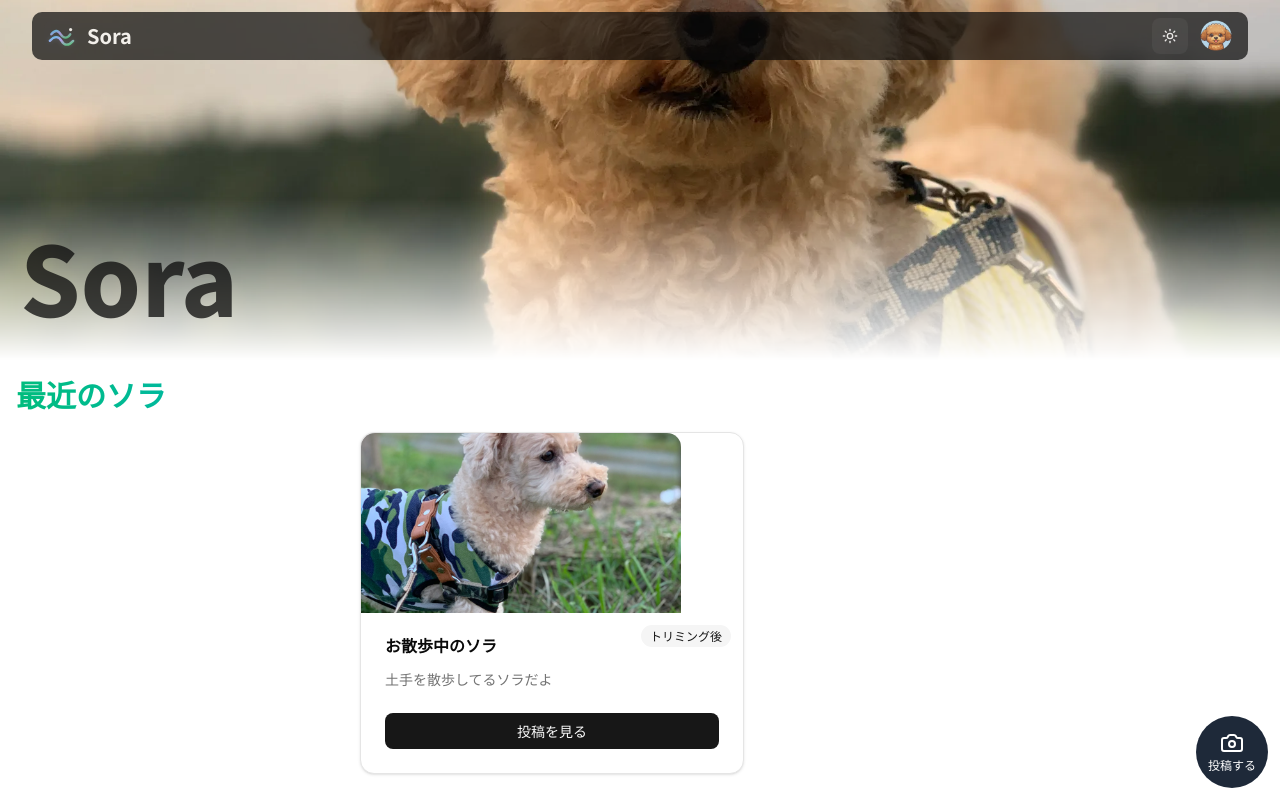
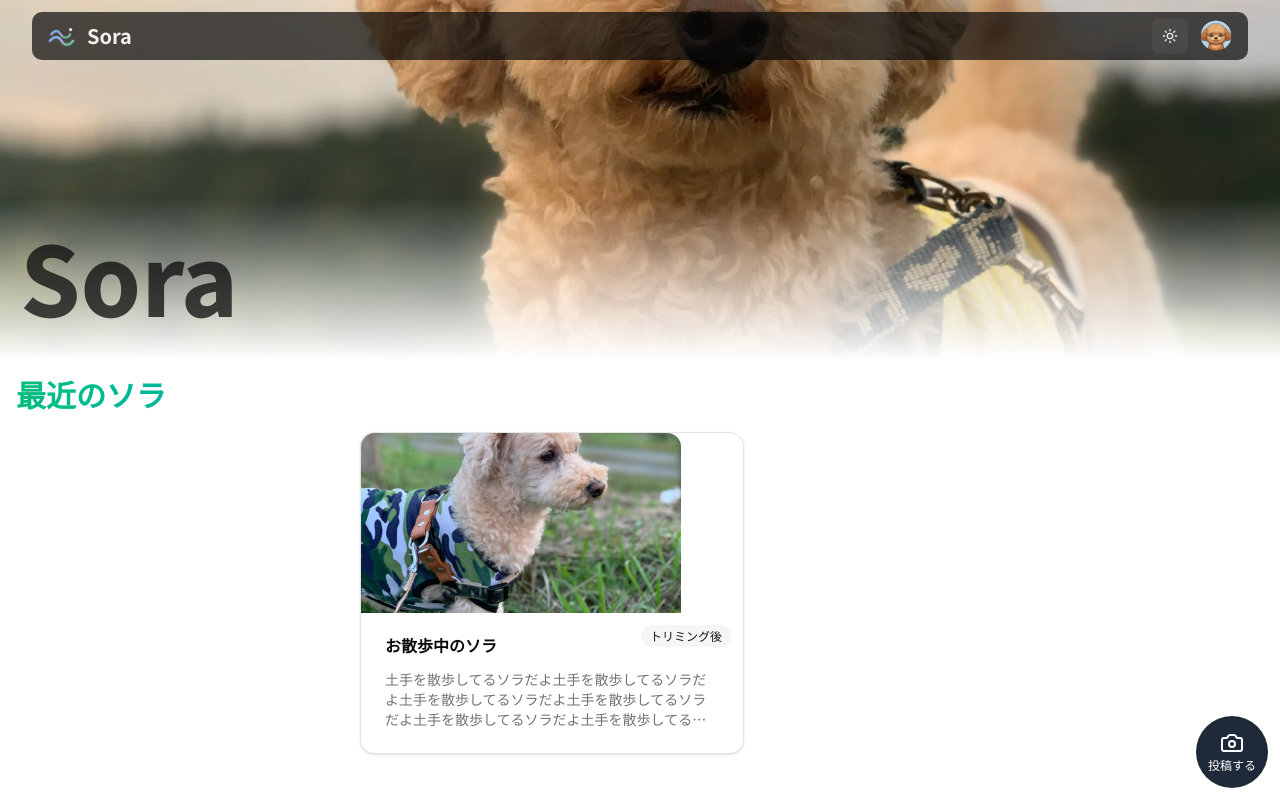
Before and after one commit to fuuta0201/sora, a Next.js app: page / in a window 1280 px wide. Shown: the top 800 px of the page. Built offline with nearby package versions, Linux system fonts and the light colour scheme.

Commit message:
fix: Delete recently card button

```diff
--- a/app/_components/recentlyCard.tsx
+++ b/app/_components/recentlyCard.tsx
@@ -1,11 +1,9 @@
 import Image from "next/image";
 import { Badge } from "@/components/ui/badge";
-import { Button } from "@/components/ui/button";
 import {
   Card,
   CardAction,
   CardDescription,
-  CardFooter,
   CardHeader,
   CardTitle,
 } from "@/components/ui/card";
@@ -31,13 +29,10 @@ export default function RecentlyCard() {
           </Badge>
         </CardAction>
         <CardTitle>お散歩中のソラ</CardTitle>
-        <CardDescription className="col-span-2">
-          土手を散歩してるソラだよ
+        <CardDescription className="col-span-2 min-h-15 overflow-hidden text-ellipsis leading-5 [display:-webkit-box] [-webkit-box-orient:vertical] [-webkit-line-clamp:3]">
+          土手を散歩してるソラだよ土手を散歩してるソラだよ土手を散歩してるソラだよ土手を散歩してるソラだよ土手を散歩してるソラだよ土手を散歩してるソラだよ土手を散歩してるソラだよ土手を散歩してるソラだよ土手を散歩してるソラだよ土手を散歩してるソラだよ土手を散歩してるソラだよ土手を散歩してるソラだよ
         </CardDescription>
       </CardHeader>
-      <CardFooter>
-        <Button className="w-full">投稿を見る</Button>
-      </CardFooter>
     </Card>
   );
 }
--- a/app/_components/recentlySection.tsx
+++ b/app/_components/recentlySection.tsx
@@ -1,4 +1,3 @@
-"use client";
 import SectionTitle from "@/components/common/sectionTitle";
 import RecentlyCard from "@/app/_components/recentlyCard";
 import {
```
